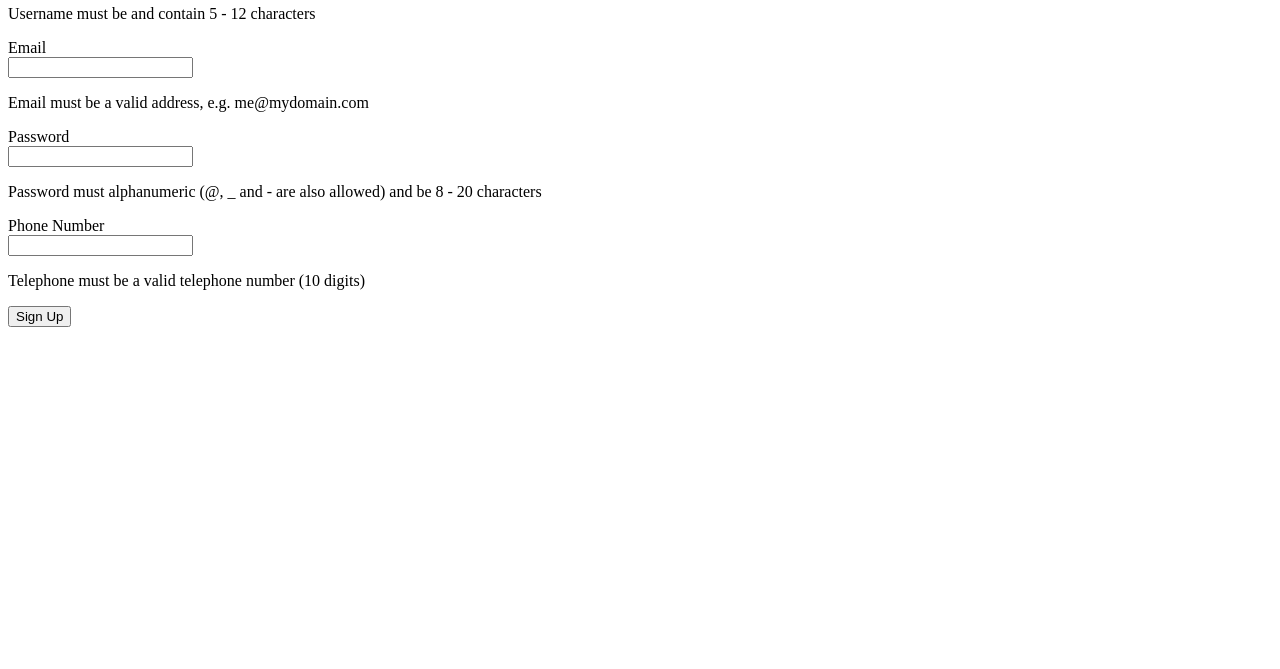
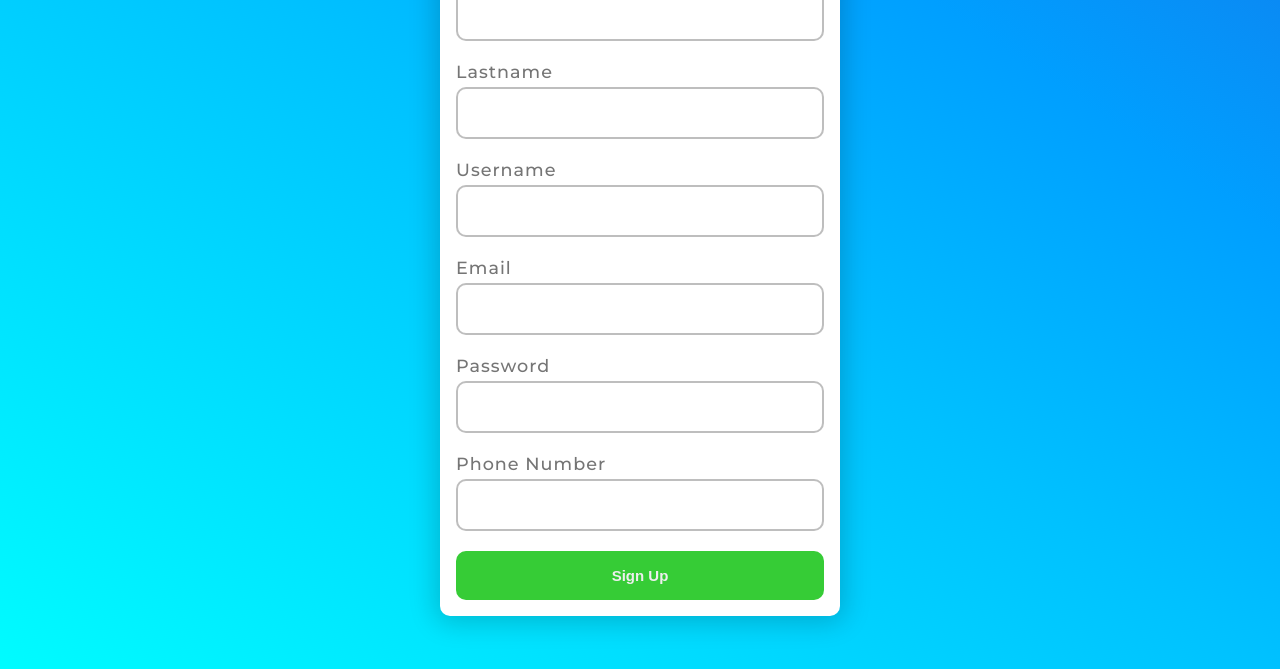
Before and after one commit to kwabena95/form-validation, a plain HTML site: page index.html in a window 1280 px wide. Shown: the part 195-864 px from the top of the page. Before the commit the page ends 800 px from the top, so only its background shows below. Drawn offline with Linux system fonts and the light colour scheme.

Commit message:
added css styles to form

```diff
--- a/assets/css/styles.css
+++ b/assets/css/styles.css
@@ -0,0 +1,94 @@
+@import url('https://fonts.googleapis.com/css2?family=Montserrat:wght@100;300;500;700&display=swap');
+
+/* resetting margin, padding, box-sizing */
+*{
+    padding: 0;
+    margin: 0;
+    box-sizing: border-box;
+}
+
+body{
+    font-family: 'Montserrat', sans-serif;
+    min-height: 100vh;
+    background-image: linear-gradient(to right top, #00fcff, #00dfff, #00c1ff, #009fff, #127aeb);
+}
+.container{
+    width: 100%;
+    height: 100%;
+}
+.inner-container{
+    width: 400px;
+    height: auto;
+    margin: 5% auto;
+}
+.form{
+    width: 100%;
+    height: 100%;
+    background-color: #fff;
+    color: rgb(117, 117, 117);
+    border-radius: 10px;
+    padding: 1rem;
+    -webkit-box-shadow: 0px 2px 27px 5px rgba(0, 0, 0, 0.178);
+    box-shadow: 0px 2px 27px 5px rgba(0,0,0,0.178);
+}
+.form .title{
+    text-align: center;
+    font-size: 3rem;
+    font-weight: 700;
+    margin-bottom: 20px;
+}
+.form .form-group{
+    width: 100%;
+    margin-bottom: 20px;
+}
+.form .form-group .form-label{
+    font-weight: 500;
+    font-size: 1.1rem;
+    letter-spacing: 1px;
+    margin-bottom: 5px;
+}
+.form .form-input input{
+    width: 100%;
+    padding: 12px 10px;
+    border-radius: 10px;
+    outline: none;
+    border: 2px solid rgba(117, 117, 117, 0.466);
+    font-size: 1.3rem;
+    color: #333;
+}
+
+.form .btn{
+    width: 100%;
+    padding: 16px;
+    text-align: center;
+    border-radius: 10px;
+    outline: none;
+    border: none;
+    background-color: #36cc36;
+    cursor: pointer;
+    font-size: 15px;
+    font-weight: 700;
+    color: #eee;
+}
+
+
+/* validation styles */
+.form .form-input input.valid{
+    border-color: #36cc36;
+}
+
+.form .form-input input.invalid{
+    border-color: orange;
+}
+.form .form-input input + p{
+    font-size: 12px;
+    color: orange;
+    opacity: 0;
+    height: 0;
+    text-align: center;
+}
+.form .form-input input.invalid + p{
+    opacity: 1;
+    height: auto;
+    margin: 20px 0;
+}
--- a/index.html
+++ b/index.html
@@ -6,6 +6,8 @@
     <meta http-equiv="X-UA-Compatible" content="IE=edge">
     <meta name="viewport" content="width=device-width, initial-scale=1.0">
     <link rel="stylesheet" href="/assets/css/styles.css">
+    <link rel="stylesheet" href="https://use.fontawesome.com/releases/v5.15.3/css/all.css"
+        integrity="sha384-SZXxX4whJ79/gErwcOYf+zWLeJdY/qpuqC4cAa9rOGUstPomtqpuNWT9wdPEn2fk" crossorigin="anonymous">
     <title>Form Validation</title>
 </head>
 
@@ -13,8 +15,9 @@
 
 
     <div class="container">
+        <div class="inner-container">
+            <form class="form">
                 <h2 class="title">Sign Up</h2>
-        <form class="form">
                 <div class="form-group">
                     <div class="form-label">
                         <label for="firstname">Firstname</label>
@@ -68,8 +71,9 @@
                     </div>
                 </div>
 
-            <button type="submit">Sign Up</button>
+                <button type="submit" class="btn">Sign Up</button>
             </form>
+        </div>
     </div>
 
 
```
Lines whose indentation alone changed are shown as unchanged.
